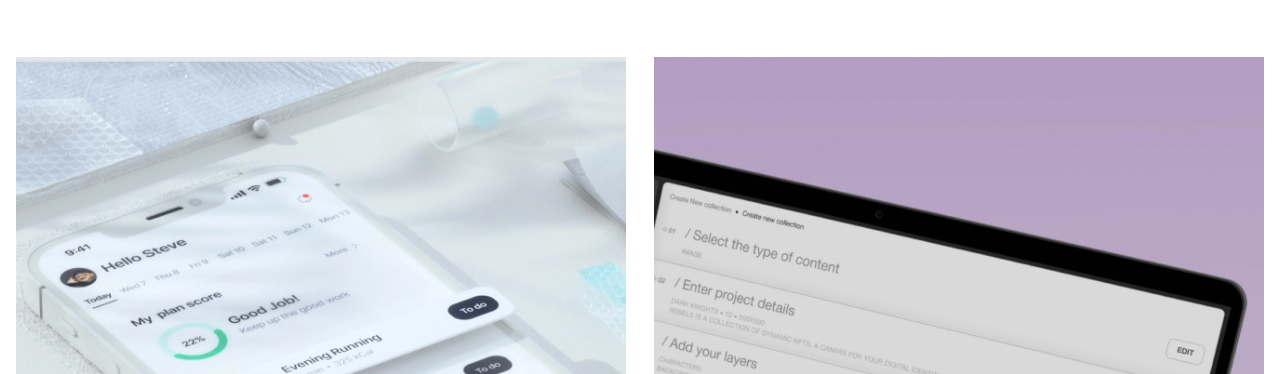
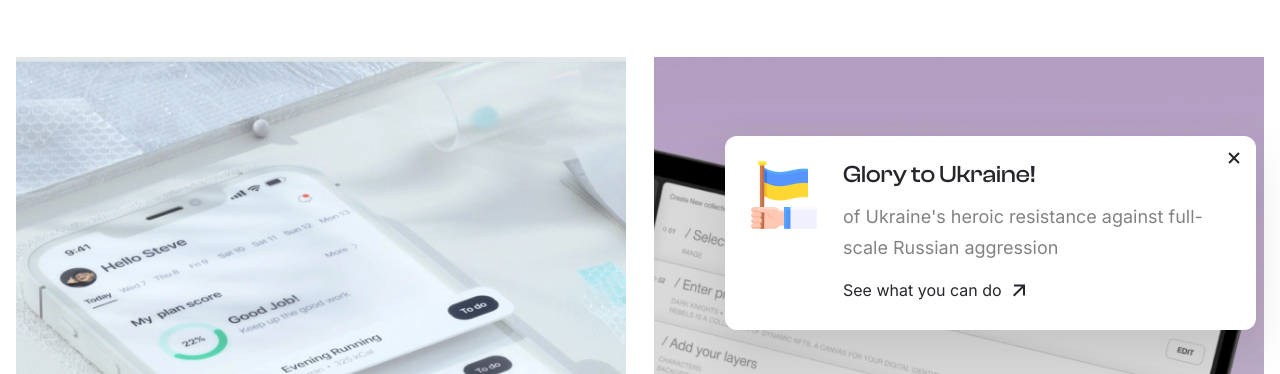
Before and after one commit to DGMary/Revend, a website: page dev/pages/cases.html in a window 1280 px wide. Shown: the part 426-800 px from the top of the page. Drawn offline with nearby package versions, Linux system fonts and the light colour scheme.

Commit message:
Info block was created.

```diff
--- a/dev/pages/cases.html
+++ b/dev/pages/cases.html
@@ -227,6 +227,21 @@
     </div>
   </div>
 </div>
+      <div class="info-block is-active">
+  <div class="info-block-holder">
+    <div class="info-block-img">
+      <img src="../img/GloryToUkraine.png" alt="Glory to Ukraine!">
+    </div>
+    <div class="info-block-content">
+      <div class="info-block-title">Glory to Ukraine!</div>
+      <div class="info-block-text">of Ukraine's heroic resistance against full-scale Russian aggression</div>
+      <a href="" class="info-block-link link">See what you can do <i class="icon-top"></i></a>
+    </div>
+  </div>
+  <button type="button" class="btn-icon info-block-close js-close-info">
+    <i class="icon-close-dark"></i>
+  </button>
+</div>
     </main>
     <footer class="footer">
   <div class="container">
--- a/src/styles/main.scss
+++ b/src/styles/main.scss
@@ -16,4 +16,5 @@
 @import 'partials/cases';
 @import 'partials/about';
 @import 'partials/team';
+@import 'partials/info-block';
 @import 'partials/index';
--- a/src/styles/partials/_icons.scss
+++ b/src/styles/partials/_icons.scss
@@ -11,6 +11,9 @@ i[class^="icon-"] {
 .icon {
   &-close {
     background-image: url("../img/icons/close.svg");
+    &-dark {
+      background-image: url("../img/icons/close-dark.svg");
+    }
   }
   &-burger {
     background-image: url("../img/icons/burger.svg");
--- /dev/null
+++ b/src/styles/partials/_info-block.scss
@@ -0,0 +1,77 @@
+.info-block {
+  position: fixed;
+  right: 16px;
+  left: 16px;
+  bottom: 16px;
+  background: $white;
+  box-shadow: 0px 20px 50px rgba(0, 0, 0, 0.1);
+  border-radius: 12px;
+  padding: 16px 36px 16px 16px;
+  max-width: 531px;
+  &-title {
+    font-family: $ftMedium;
+    font-size: 18px;
+    line-height: 22px;
+    margin-bottom: 8px;
+  }
+  &-text {
+    font-size: 14px;
+    line-height: 21px;
+    color: $fontColorSecondary;
+    display: -webkit-box;
+    -webkit-line-clamp: 2; // количество строк
+    -webkit-box-orient: vertical;
+    overflow: hidden;
+    margin-bottom: 4px;
+  }
+  &-holder {
+    gap: 8px;
+    display: grid;
+    grid-template-columns: 40px 1fr;
+  }
+  &-close {
+    position: absolute;
+    top: 8px;
+    right: 8px;
+  }
+  &-link {
+    font-weight: 500;
+    font-size: 16px;
+    line-height: 24px;
+    display: inline-flex;
+    align-items: center;
+    i {
+      margin-left: 5px;
+    }
+  }
+}
+@media (min-width: $sm) {
+  .info-block {
+    left: auto;
+  }
+}
+@media (min-width: $xl) {
+  .info-block {
+    right: 24px;
+    bottom: 44px;
+    padding: 24px;
+    &-holder {
+      gap: 24px;
+      grid-template-columns: 70px 1fr;
+    }
+    &-title {
+      font-size: 24px;
+      line-height: 30px;
+      margin-bottom: 12px;
+    }
+    &-text {
+      font-size: 18px;
+      line-height: 170%;
+      margin-bottom: 12px;
+    }
+    &-close {
+      top: 10px;
+      right: 10px;
+    }
+  }
+}
--- a/src/styles/partials/_layout.scss
+++ b/src/styles/partials/_layout.scss
@@ -24,14 +24,17 @@ body {
 
 a {
   text-decoration: none;
-  // color: $linkColor;
   transition: all .3s ease;
 
   &:hover {
-    // color: $linkHover;
-    opacity: .8;
+    opacity: .9;
   }
 }
+
+.link {
+  color: $linkColor;
+}
+
 
 .container {
   max-width: 100%;
--- a/src/styles/partials/_variables.scss
+++ b/src/styles/partials/_variables.scss
@@ -17,6 +17,7 @@ $fontColor: $black;
 $fontColorSecondary: $grey;
 
 $burgerColor: $black;
+$linkColor: $black;
 
 $btnHoverColor: $black2;
 
```
Also changed, not shown: dev/pages/components/content/info-block.html (added, +15 -0 lines), src/cases.html (+1 -0 lines), src/components/content/info-block.html (added, +15 -0 lines), dev/css/main.css, dev/img/GloryToUkraine.png (added), dev/img/icons/close-dark.svg (added), src/img/GloryToUkraine.png (added), src/img/icons/close-dark.svg (added).
